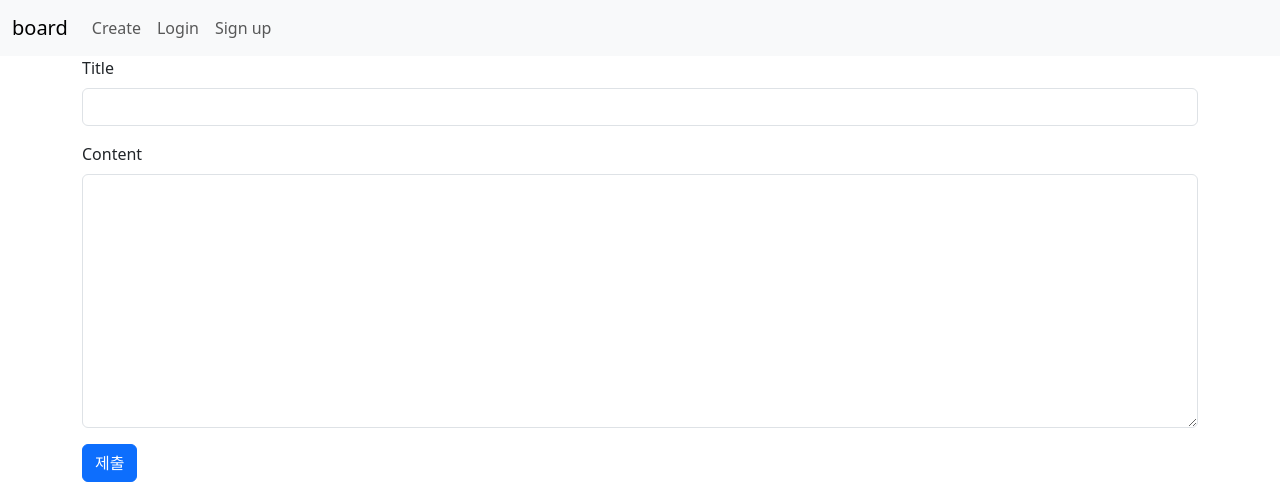
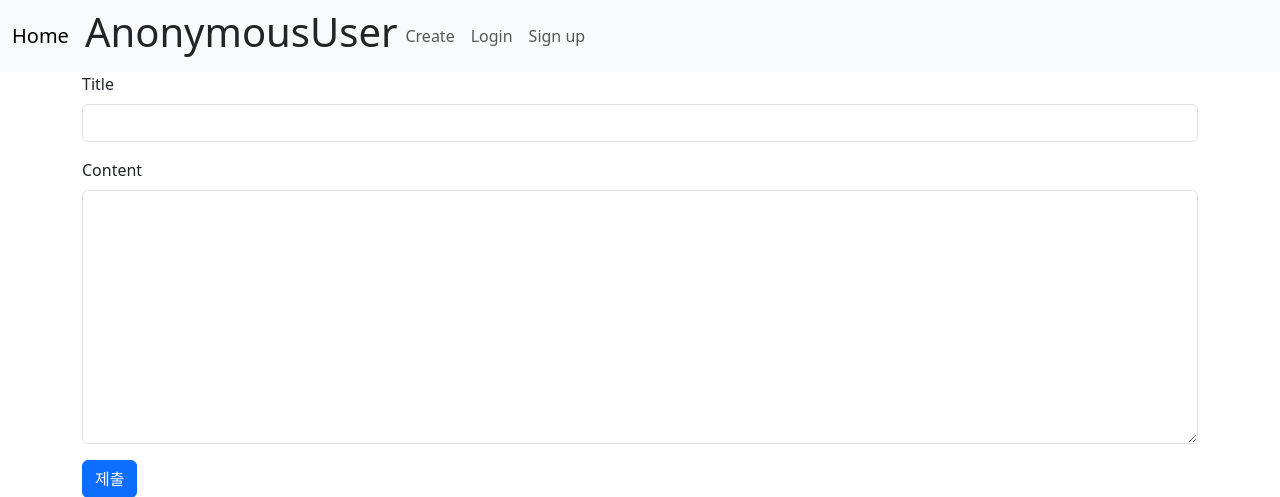
Before and after one commit to rladbstlr87/board, a Django app: page /articles/new/ in a window 1280 px wide. Shown: the top 497 px of the page. Run offline with Django 5.2, Linux system fonts and the light colour scheme; parts of the project's set-up code (start-up, migrations or seed data) failed here and were passed over.

Commit message:
login 기능 구현

```diff
--- a/accounts/urls.py
+++ b/accounts/urls.py
@@ -6,4 +6,6 @@ app_name = 'accounts'
 urlpatterns = [
     path('signup/', views.signup, name='signup'),
     path('login/', views.login, name='login'),
+    path('logout', views.logout, name='logout'),
+
 ]
--- a/accounts/views.py
+++ b/accounts/views.py
@@ -4,7 +4,7 @@ from django.contrib.auth import login as auth_login
 
 # Create your views here.
 def signup(request):
-    if request.method == 'post':
+    if request.method == 'POST':
         form = CustomUserCreationForm(request.POST)
         if form.is_valid():
             form.save()
--- a/templates/base.html
+++ b/templates/base.html
@@ -10,15 +10,20 @@
     <nav class="navbar navbar-expand-lg bg-body-tertiary">
         <div class="container-fluid">
             <!-- {% app_name:view_name에 해당하는 url 중괄호닫음 은 /articles/로 만들어줌 -->
-          <a class="navbar-brand" href="{% url 'articles:index' %}">board</a>
+          <a class="navbar-brand" href="{% url 'articles:index' %}">Home</a>
+          <a href="" class="nav-link disabled">
+            <h1>
+              {{user}}
+            </h1>
+          </a>
           <button class="navbar-toggler" type="button" data-bs-toggle="collapse" data-bs-target="#navbarNavAltMarkup" aria-controls="navbarNavAltMarkup" aria-expanded="false" aria-label="Toggle navigation">
             <span class="navbar-toggler-icon"></span>
           </button>
           <div class="collapse navbar-collapse" id="navbarNavAltMarkup">
             <div class="navbar-nav">
               <a class="nav-link" href="{% url 'articles:new' %}">Create</a>
-              <a class="nav-link" href="#">Login</a>
-              <a class="nav-link" href="#">Sign up</a>
+              <a class="nav-link" href="{% url 'accounts:login' %}">Login</a>
+              <a class="nav-link" href="{% url 'accounts:signup' %}">Sign up</a>
             </div>
           </div>
         </div>
```
